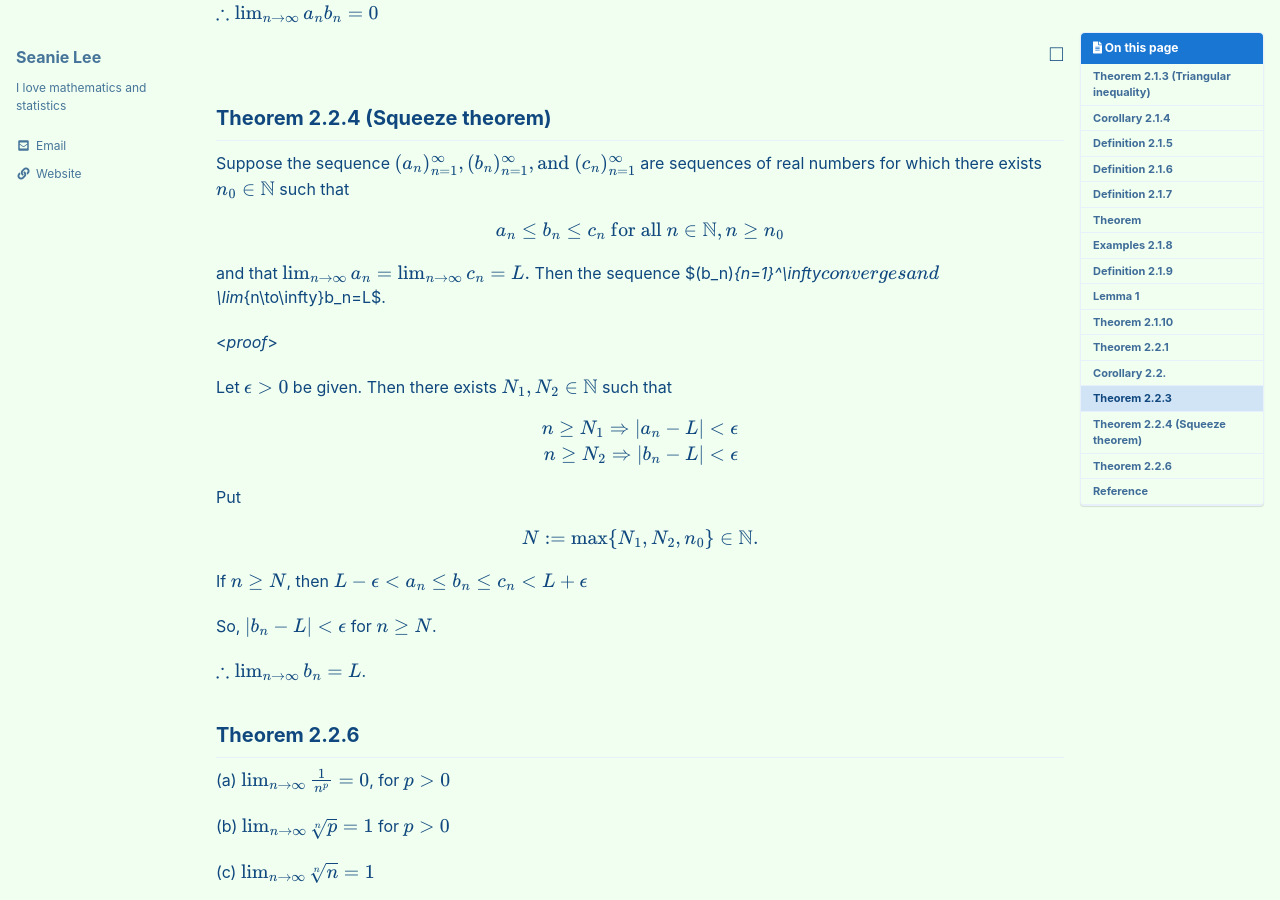
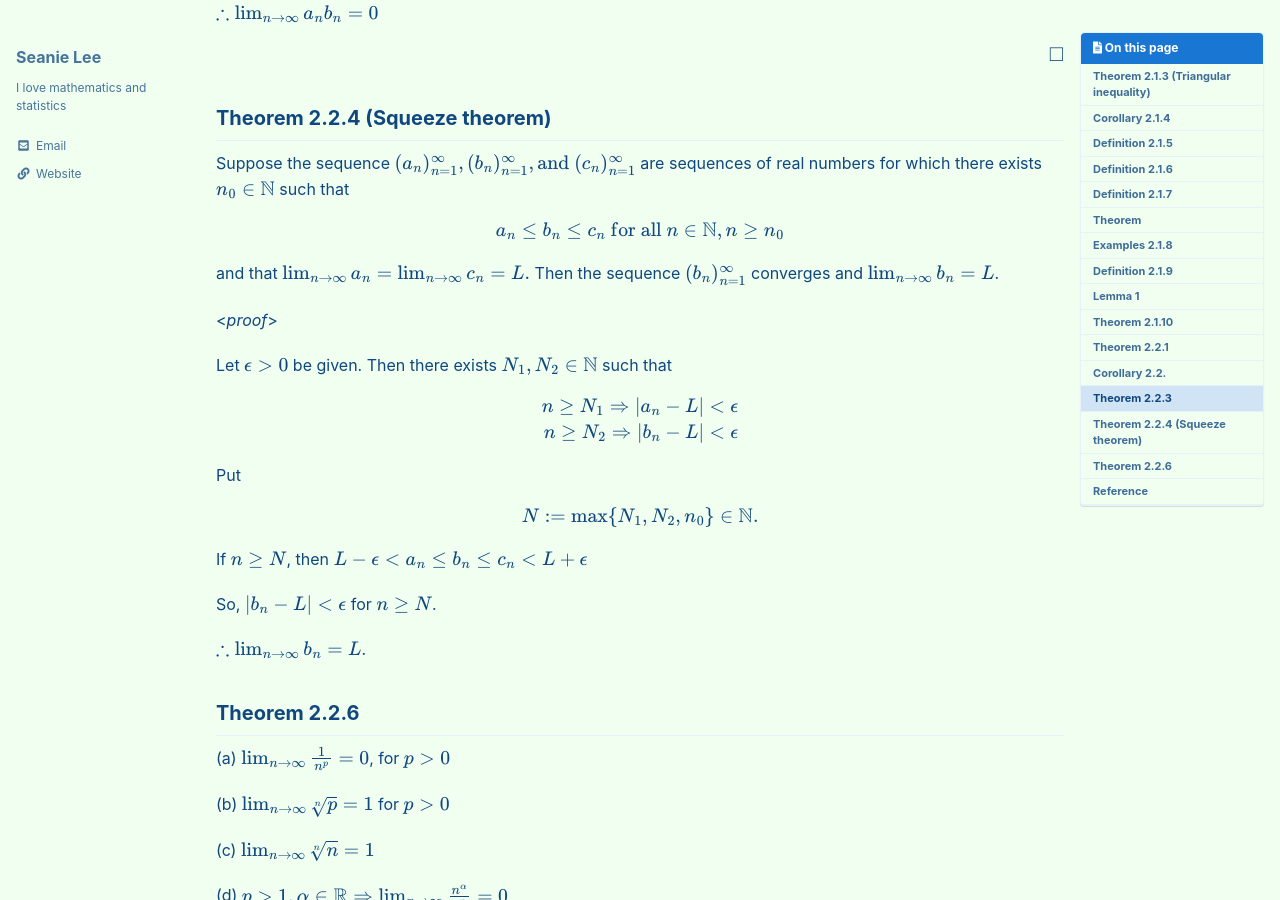
Before and after one commit to seanie12/blog, a Jekyll site: the page built from _posts/2020-11-14-sequence.md, in a window 1280 px wide and 900 px high, scrolled down 5805 px. Built offline with Jekyll 4.4.1, drawn with Linux system fonts in a browser that asks for light colours; cached includes are drawn as plain includes; formulas are drawn with MathJax 3.

```diff
--- a/_posts/2020-11-14-sequence.md
+++ b/_posts/2020-11-14-sequence.md
@@ -333,7 +333,7 @@ a_n \leq b_n \leq c_n \text{ for all } n\in \mathbb{N}, n\geq n_0
 \end{align*}
 $$
 
-and that $\lim_{n\to\infty}a_n = \lim_{n\to\infty}c_n = L.$ Then the sequence $(b_n)_{n=1}^\infty$ converges and $\lim_{n\to\infty}b_n=L$.
+and that $\lim_{n\to\infty}a_n = \lim_{n\to\infty}c_n = L.$ Then the sequence $$(b_n)_{n=1}^\infty$$ converges and $$\lim_{n\to\infty}b_n=L$$.
 
 <*proof*>
 
```
